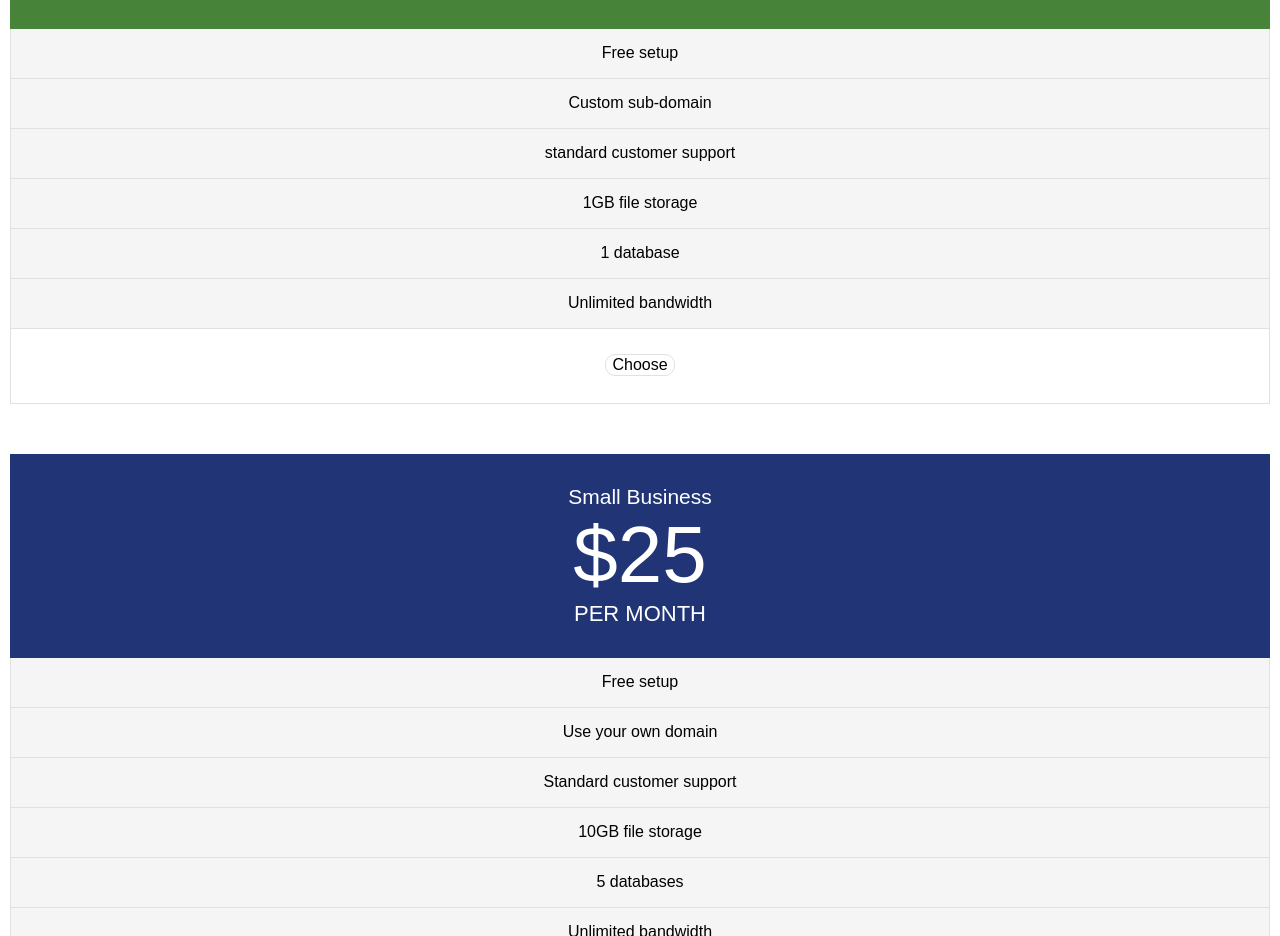
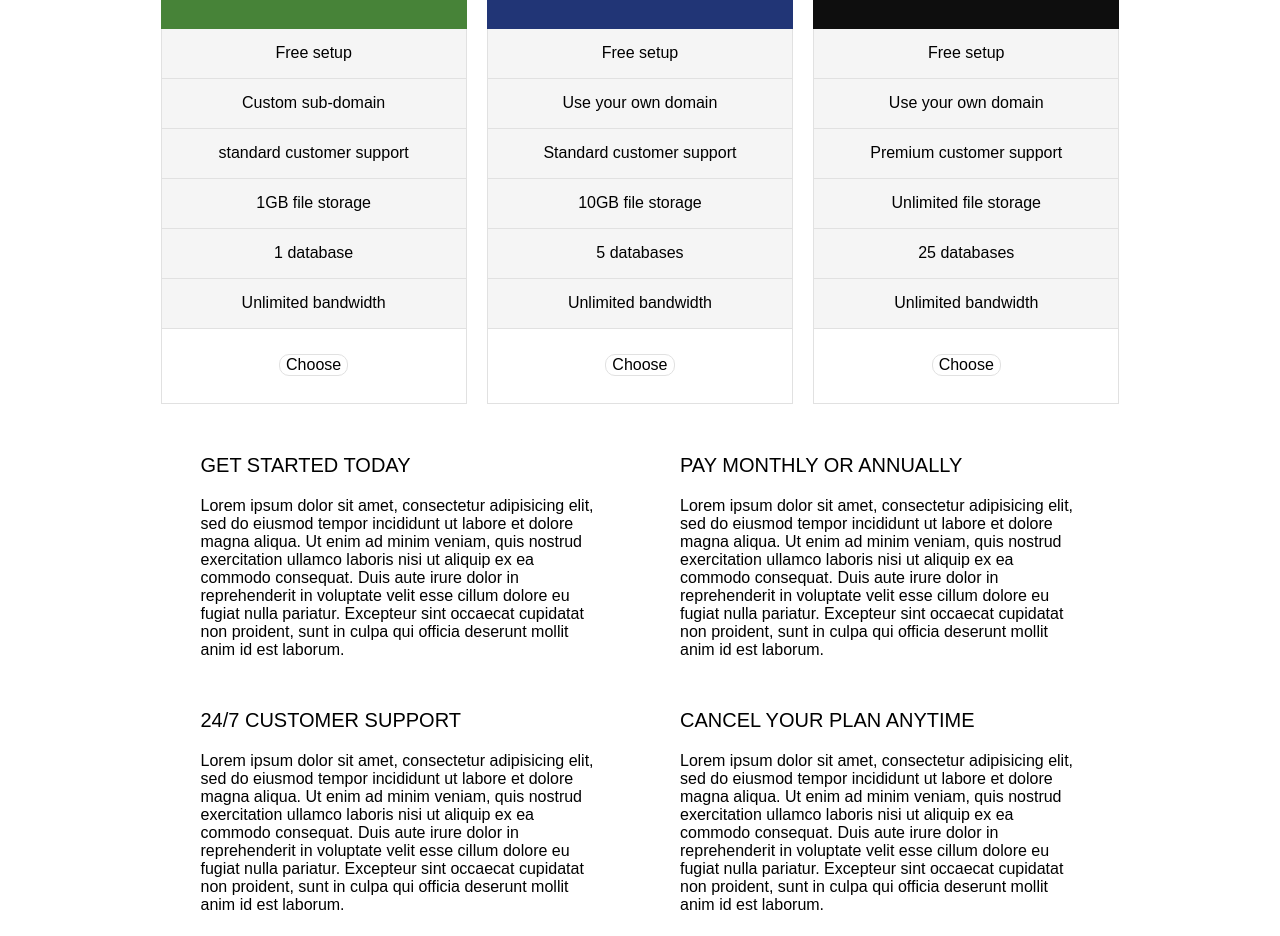
Before and after one commit to mona87/Responsive-Site, a plain HTML site: page dist/index.html in a window 1280 px wide. Shown: the part 684-1620 px from the top of the page. Drawn offline with Linux system fonts and the light colour scheme.

Commit message:
Breakpoint 1

```diff
--- a/dist/css/style.css
+++ b/dist/css/style.css
@@ -1,8 +1,7 @@
 html, body {
   margin: 0 auto;
   width: 100%;
-  font-family: Arial, serif;
-  background-color: #D5D5D5; }
+  font-family: Arial, serif; }
 
 ul {
   display: block;
@@ -31,7 +30,7 @@ ul li {
 
 .main-img {
   min-height: 200px;
-  background-image: url(https://raw.githubusercontent.com/TIY-Austin-Front-End-Engineering/responsive-site/master/background.jpg);
+  background-image: url(../images/background.jpg);
   background-size: auto auto;
   background-repeat: no-repeat;
   max-width: 100%;
@@ -125,7 +124,8 @@ button {
 
 .txt-box-1, .txt-box-2, .txt-box-3, .txt-box-4 {
   margin: 0 auto 50px auto;
-  max-width: 940px; }
+  max-width: 940px;
+  box-sizing: border-box; }
 
 .title {
   font-size: 20px;
@@ -136,7 +136,7 @@ button {
   background-color: #0E0E0E;
   color: #545454;
   min-height: 75px;
-  padding-top: 20px;
+  padding: 20px 10px 0 10px;
   box-sizing: border-box; }
 
 .txt-wrapper {
@@ -168,3 +168,28 @@ button {
     left: 0;
     bottom: 0;
     right: 0; } }
+
+@media (min-width: 767px) {
+  .column-wrapper {
+    overflow: hidden;
+    max-width: 100%;
+    margin: 0 auto; }
+  .personal, .business, .enterprise {
+    width: 33.33%;
+    float: left; }
+  .price-box .per-month {
+    font-size: 22px; }
+  .content {
+    max-width: 100%;
+    overflow: hidden;
+    margin: 0 auto; }
+  .txt-box-1, .txt-box-2, .txt-box-3, .txt-box-4 {
+    width: 50%;
+    float: left;
+    padding: 0 40px 0 40px; } }
+
+@media (min-width: 979px) {
+  .container {
+    max-width: 100%; }
+  .column-wrapper, .content {
+    max-width: 979px; } }
--- a/dist/css/style.scss
+++ b/dist/css/style.scss
@@ -5,7 +5,7 @@ html, body{
 	margin: 0 auto;
 	width: 100%;
 	font-family: Arial, serif;
-	background-color: #D5D5D5;
+	// background-color: #D5D5D5;
 
 }
 
@@ -56,7 +56,7 @@ ul li{
 .main-img{
 
 			min-height: 200px;
-			background-image: url(https://raw.githubusercontent.com/TIY-Austin-Front-End-Engineering/responsive-site/master/background.jpg);
+			background-image: url(../images/background.jpg);
 			background-size: auto auto;
 			background-repeat: no-repeat;
 			max-width: 100%;
@@ -74,6 +74,8 @@ ul li{
 
 }
 
+
+
 .personal, .business, .enterprise, .content{
 
 	margin: 0 auto;
@@ -85,6 +87,7 @@ ul li{
 
 
 }
+
 
 .personal .price-box{
 	min-height:  200px;
@@ -191,6 +194,7 @@ button{
 
 	margin: 0 auto 50px auto;
 	max-width: 940px;
+	box-sizing: border-box;
 	// border: 1px solid blue;
 
 
@@ -209,8 +213,9 @@ button{
 	background-color: #0E0E0E;
 	color: #545454;
 	min-height: 75px;
-	padding-top: 20px;
+	padding: 20px 10px 0 10px;
 	box-sizing: border-box;
+
 
 }
 .txt-wrapper{
@@ -234,12 +239,6 @@ button{
 }
 
 @media (min-width: 478px){
-
-	.container{
-
-		// max-width: 767px;
-
-	}
 
 	.main-img{
 
@@ -266,9 +265,84 @@ button{
 
 
 
-
 		}
 
 	}
 
 }
+
+@media (min-width: 767px){
+
+	.container{
+
+		// max-width: 767px;
+	}
+
+
+
+	.column-wrapper{
+
+		overflow: hidden;
+		max-width: 100%;
+		margin: 0 auto;
+
+
+
+		// font-size: 1px;
+
+	}
+
+
+
+	.personal, .business, .enterprise{
+
+
+
+		width: 33.33%;
+		float: left;
+
+
+
+	}
+
+
+.price-box .per-month{
+
+	font-size: 22px;
+}
+
+.content{
+
+	 max-width: 100%;
+	 // border: 1px solid red;
+	 overflow: hidden;
+	 margin: 0 auto;
+}
+
+.txt-box-1, .txt-box-2, .txt-box-3, .txt-box-4{
+
+	width: 50%;
+	float: left;
+	// border: 1px solid green;
+	padding: 0 40px 0 40px;
+
+
+}
+
+}
+
+@media (min-width: 979px){
+
+	.container{
+
+		max-width: 100%;
+	}
+
+
+	.column-wrapper, .content{
+
+		max-width: 979px;
+		// border: 1px solid red;
+	}
+
+}
--- a/dist/index.html
+++ b/dist/index.html
@@ -23,6 +23,7 @@
 					<span>Simple Pricing. <br/> Try before you buy.</span>
 				</div>
 			</section>
+			<section class="column-wrapper">
 				<section class="personal">
 					<div class="price-box text-block">
 						<span class="name">Personal</span>
@@ -77,6 +78,7 @@
 						<button>Choose</button>
 					</div>
 				</section>
+			</section>
 			<section class="content">
 				<div class="txt-box-1">
 					<span class="title">GET STARTED TODAY</span>
@@ -130,7 +132,7 @@
 				<div class="txt-wrapper">
 					<span>
 						<span>Try Now</span> or 14 days. No credit card required.
-							<br/> Header image courtesy of
+							 Header image courtesy of
 						<span>Unspash</span>.
 					</span>
 				</div>
```
Also changed, not shown: 1 other file. Lines whose indentation alone changed are shown as unchanged.
